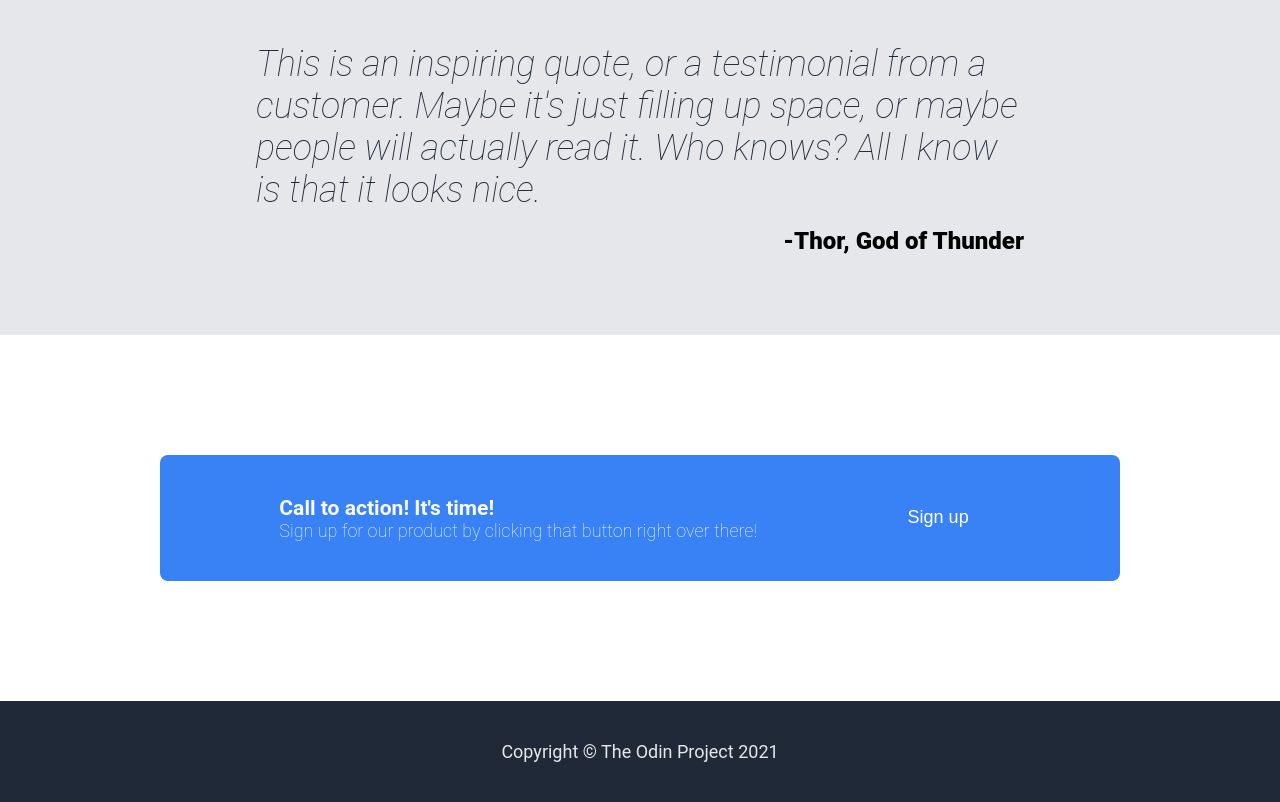
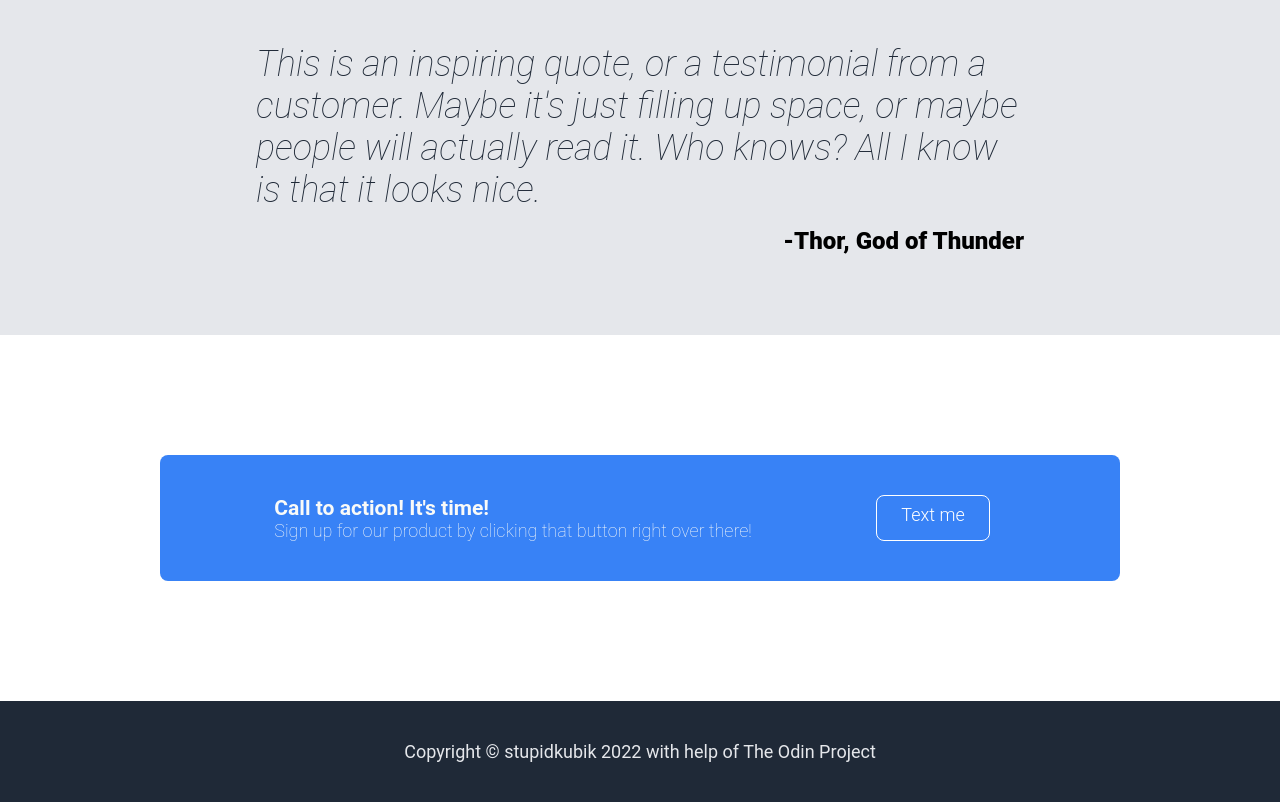
Before and after one commit to stupidkubik/odin-landing-page, a plain HTML site: page index.html in a window 1280 px wide. Shown: the part 1477-2279 px from the top of the page. Drawn offline with Linux system fonts and the light colour scheme.

Commit message:
change button to links

```diff
--- a/index.html
+++ b/index.html
@@ -60,10 +60,10 @@
                 <h3>Call to action! It's time!</h3>
                 <div>Sign up for our product by clicking that button right over there!</div>
             </div>
-            <button class="sign-up">Sign up</button>
+            <a class="sign-up" href="https://t.me/stupidpotato">Text me</a>
         </div>
         <div class="footer">
-            Copyright © The Odin Project 2021
+            Copyright © stupidkubik 2022 with help of The Odin Project
         </div>
     </body>
 </html>
--- a/style.css
+++ b/style.css
@@ -161,10 +161,10 @@ h3 {
 
 .sign-up {
     border-color: white;
-    border: 5px;
+    border: 1px solid white;
     border-radius: 8px;
     background: #3882F6;
-    padding: 8px 32px;
+    padding: 8px 24px;
     font-size: 18px;
     color: white;
 }
```
